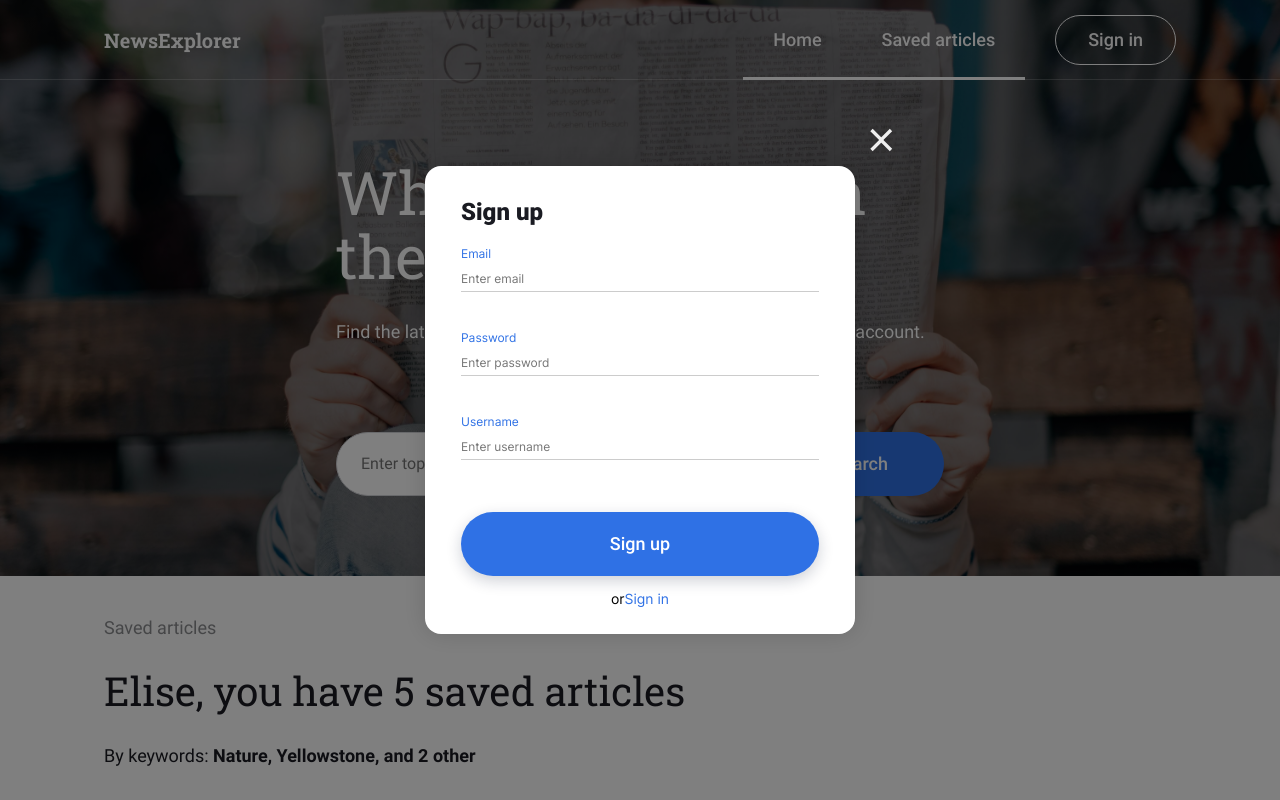
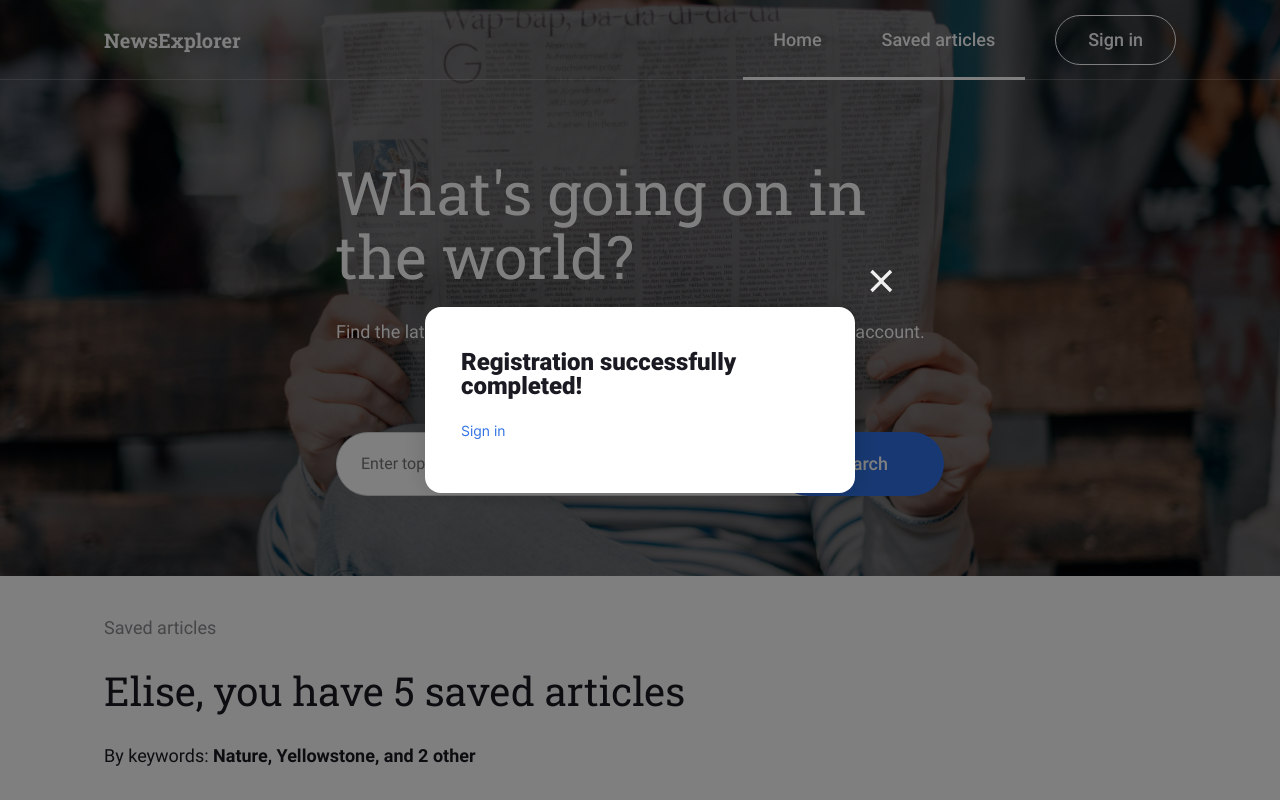
Before and after one commit to AnthonyLynn/TripleTenFinalProject, a React (Vite) app: page / in a window 1280 px wide. Shown: the top 800 px of the page. Built offline with nearby package versions, Linux system fonts and the light colour scheme.

Commit message:
feat: add confrimation modal

```diff
--- a/src/components/App/App.jsx
+++ b/src/components/App/App.jsx
@@ -7,6 +7,7 @@ import Footer from "../Footer/Footer";
 
 import LoginModal from "../LoginModal/LoginModal";
 import SignUpModal from "../SignUpModal/SignUpModal";
+import ConfrimationModal from "../ConfrimationModal/ConfrimationModal";
 
 import "./App.css";
 
@@ -20,7 +21,7 @@ function App() {
       <AboutAuthor />
       <Footer />
 
-      <SignUpModal />
+      <ConfrimationModal />
     </main>
   );
 }
--- /dev/null
+++ b/src/components/ConfrimationModal/ConfrimationModal.jsx
@@ -0,0 +1,16 @@
+import Modal from "../Modal/Modal";
+
+function SignUpModal({ onClose }) {
+  return (
+    <Modal onClose={onClose}>
+      <div className="modal__confrimation">
+        <h2 className="modal__header">Registration successfully completed!</h2>
+        <a href="" className="modal__link">
+          Sign in
+        </a>
+      </div>
+    </Modal>
+  );
+}
+
+export default SignUpModal;
--- a/src/components/LoginModal/LoginModal.jsx
+++ b/src/components/LoginModal/LoginModal.jsx
@@ -43,7 +43,7 @@ function LoginModal({ onClose, children }) {
           Save changes
         </button>
         <p className="modal__subtext">
-          or
+          or{" "}
           <a href="" className="modal__link">
             Sign up
           </a>
--- a/src/components/Modal/Modal.css
+++ b/src/components/Modal/Modal.css
@@ -163,3 +163,7 @@
 
   margin: 0;
 }
+
+.modal__confrimation {
+  padding: 43px 36px 52px;
+}
--- a/src/components/SignUpModal/SignUpModal.jsx
+++ b/src/components/SignUpModal/SignUpModal.jsx
@@ -57,7 +57,7 @@ function SignUpModal({ onClose, children }) {
           Sign up
         </button>
         <p className="modal__subtext">
-          or
+          or{" "}
           <a href="" className="modal__link">
             Sign in
           </a>
```
